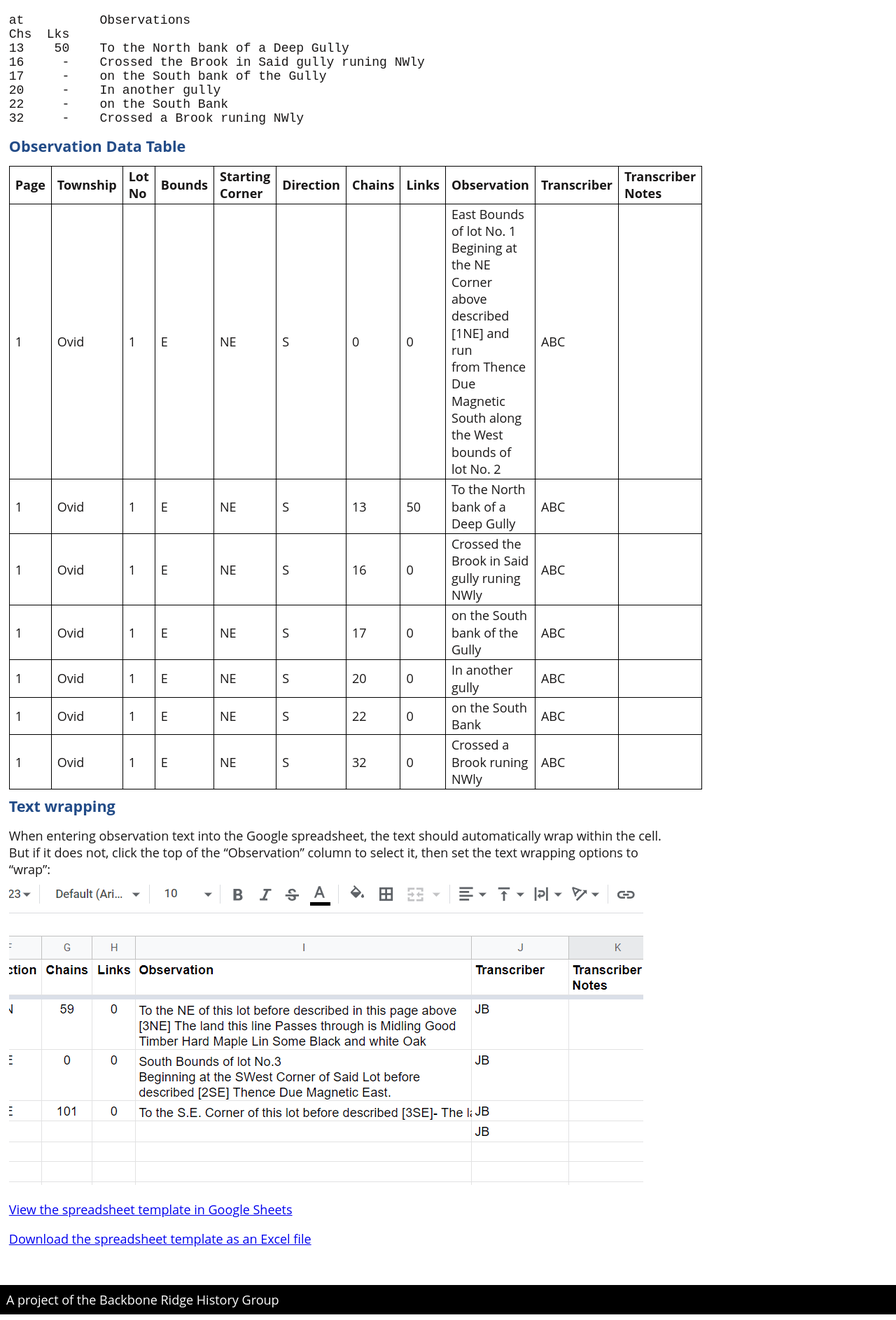
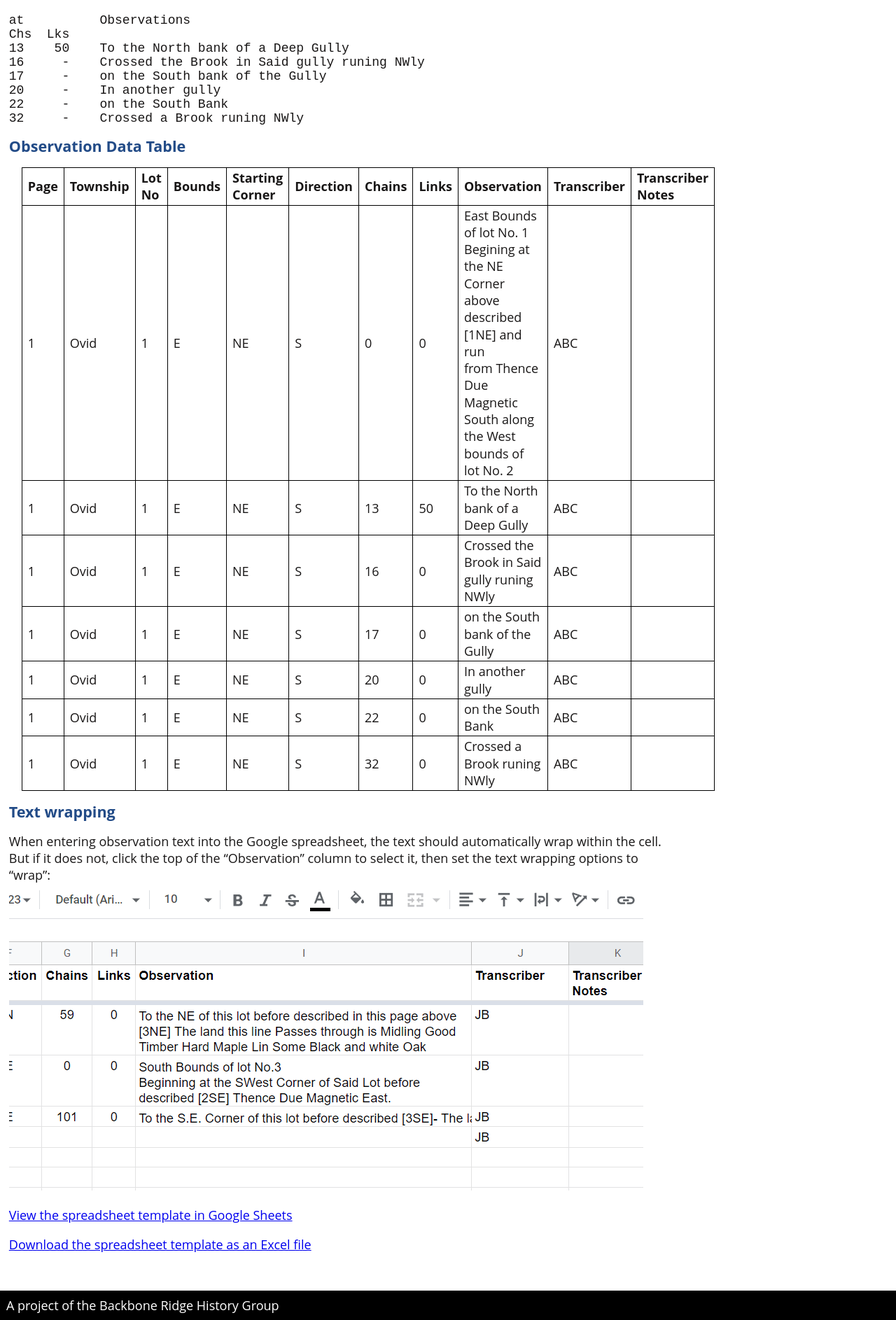
Before and after one commit to backbone-ridge/military-lots, a Jekyll site: the page built from transcription-guidelines.md, in a window 1280 px wide. Shown: the part 1753-3639 px from the top of the page at 70% size. Built offline with Jekyll 4.4.1, drawn with Linux system fonts in a browser that asks for light colours; our own code applies the rules of GitHub Pages for plain Markdown files.

Commit message:
table margin

```diff
--- a/css/style.css
+++ b/css/style.css
@@ -378,6 +378,7 @@ section.transcript {
 
 section.transcript table {
   width: auto;
+  margin: 1em;
 }
 section.transcript tr {
   background:#fff
```
